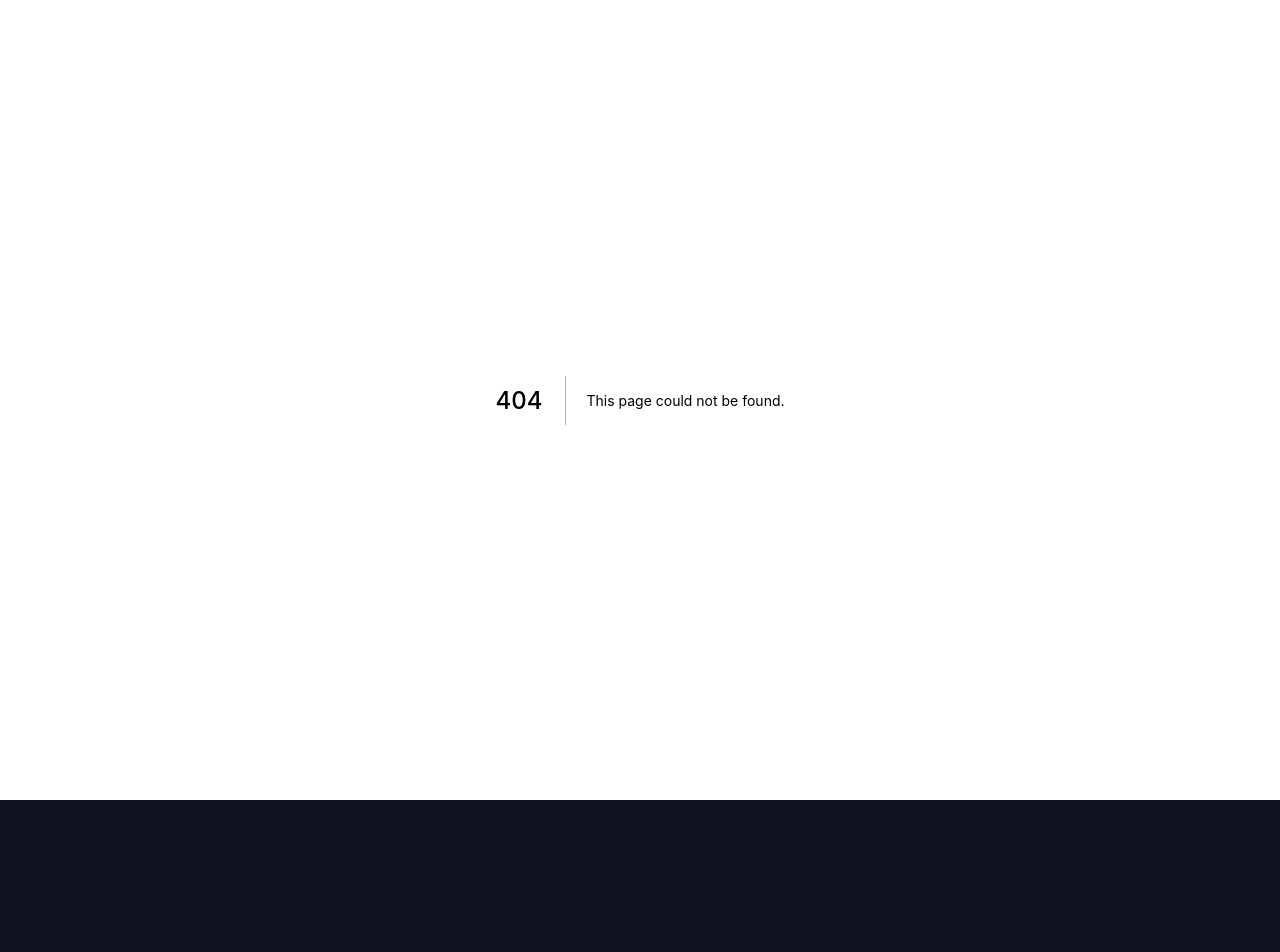
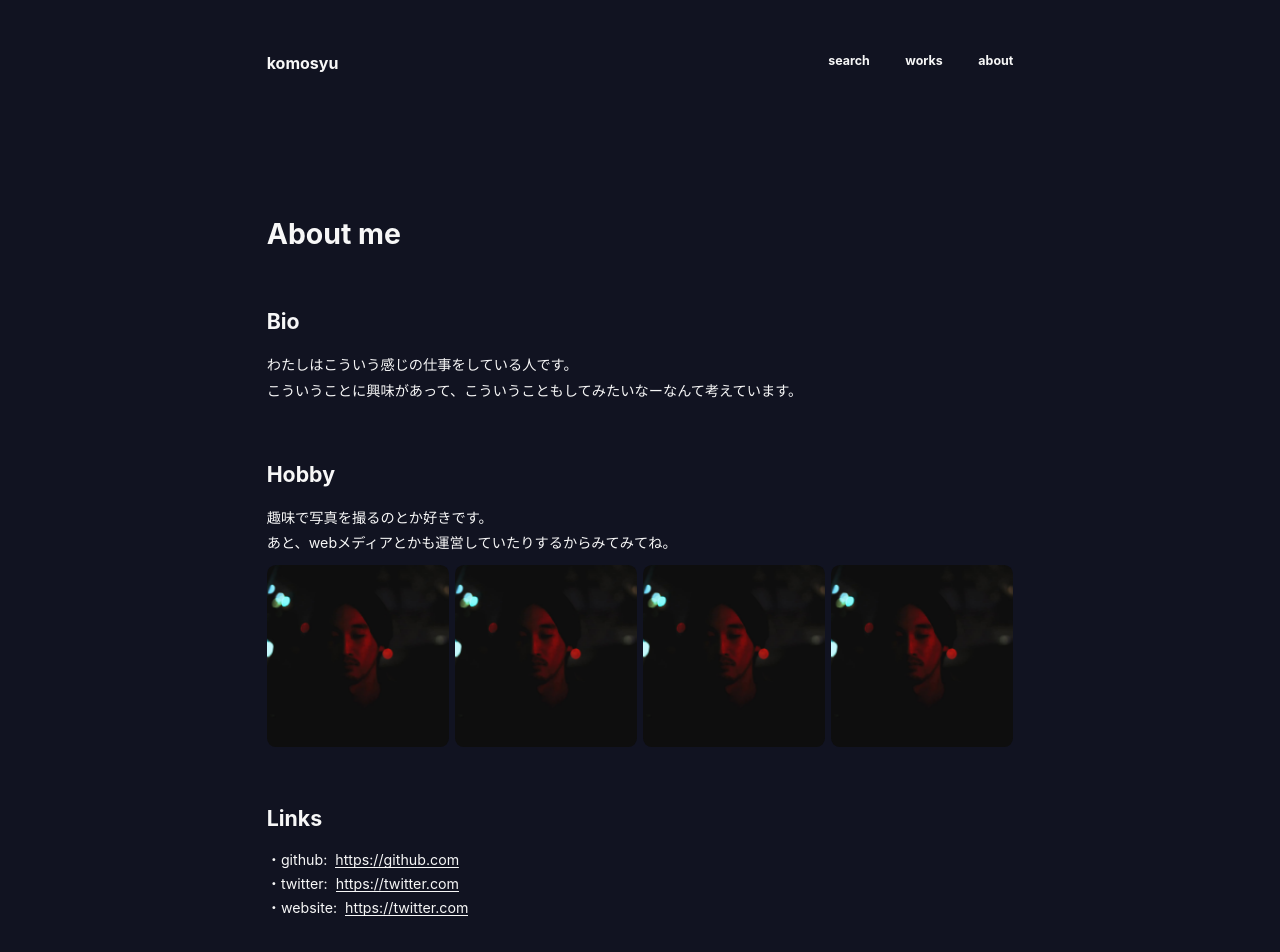
Before and after one commit to komosyu4649/komosyu, a Next.js app: page /about in a window 1280 px wide. Before the commit this address had no page. Shown: the top 952 px of the page. Before the commit the page ends 800 px from the top, so only its background shows below. Built offline with nearby package versions, Linux system fonts and the light colour scheme.

Commit message:
add: about

```diff
--- /dev/null
+++ b/comoponents/AboutMain.tsx
@@ -0,0 +1,110 @@
+import Image from 'next/image'
+import Link from 'next/link'
+import style from 'styles/AboutMain.module.scss'
+import styleImg from 'styles/CommonImg.module.scss'
+import styleText from 'styles/CommonText.module.scss'
+
+const AboutMain = () => {
+  const garellyImgs = [
+    {
+      src: '/asset/img/common/komosyu.jpg',
+    },
+    {
+      src: '/asset/img/common/komosyu.jpg',
+    },
+    {
+      src: '/asset/img/common/komosyu.jpg',
+    },
+    {
+      src: '/asset/img/common/komosyu.jpg',
+    },
+  ]
+
+  const links = [
+    {
+      name: '・github:',
+      link: 'https://github.com',
+    },
+    {
+      name: '・twitter:',
+      link: 'https://twitter.com',
+    },
+    {
+      name: '・website:',
+      link: 'https://twitter.com',
+    },
+  ]
+
+  return (
+    <div className={style.container}>
+      <h1 className={style.title}>About me</h1>
+      <div className={style.main}>
+        {/*  */}
+        <div className={style.mainPart}>
+          <h2 className={style.mainPartTitle}>Bio</h2>
+          <div className={style.mainPartContent}>
+            <p className={style.mainPartContentText}>
+              わたしはこういう感じの仕事をしている人です。
+              <br />
+              こういうことに興味があって、こういうこともしてみたいなーなんて考えています。
+            </p>
+          </div>
+        </div>
+        {/*  */}
+        <div className={style.mainPart}>
+          <h2 className={style.mainPartTitle}>Hobby</h2>
+          <div className={style.mainPartContent}>
+            <p className={style.mainPartContentText}>
+              趣味で写真を撮るのとか好きです。
+              <br />
+              あと、webメディアとかも運営していたりするからみてみてね。
+            </p>
+            <div className={style.mainPartContentGarelly}>
+              <ul className={style.mainPartContentGarellyList}>
+                {garellyImgs.map((garellyImg) => (
+                  <li
+                    className={`${styleImg.default}  ${style.mainPartContentGarellyItem}`}
+                  >
+                    <Image
+                      src={garellyImg.src}
+                      alt=""
+                      layout="fill"
+                      objectFit="cover"
+                    />
+                  </li>
+                ))}
+              </ul>
+            </div>
+          </div>
+        </div>
+        {/*  */}
+        <div className={style.mainPart}>
+          <h2 className={style.mainPartTitle}>Links</h2>
+          <div className={style.mainPartContent}>
+            <ul className={style.mainPartContentList}>
+              {links.map((link) => (
+                <li className={style.mainPartContentItem}>
+                  <span className={style.mainPartContentItemName}>
+                    {link.name} &nbsp;
+                  </span>
+                  <Link href="">
+                    <a
+                      className={`${styleText.link} ${style.mainPartContentItemLink}`}
+                      target="_blank"
+                      rel="noopener noreferrer"
+                    >
+                      {link.link}
+                    </a>
+                  </Link>
+                </li>
+              ))}
+            </ul>
+          </div>
+        </div>
+        {/*  */}
+      </div>
+    </div>
+  )
+}
+
+export default AboutMain
--- /dev/null
+++ b/pages/about/index.tsx
@@ -0,0 +1,13 @@
+import AboutMain from 'comoponents/AboutMain'
+import Layout from 'comoponents/Layout'
+import React from 'react'
+
+const About = () => {
+  return (
+    <Layout>
+      <AboutMain />
+    </Layout>
+  )
+}
+
+export default About
--- a/pages/search/index.tsx
+++ b/pages/search/index.tsx
@@ -1,5 +1,3 @@
-import PostCategories from 'comoponents/PostCategories'
-import PostsList from 'comoponents/PostsList'
 import type { NextPage } from 'next'
 import Layout from '../../comoponents/Layout'
 import { Posts } from 'type'
--- /dev/null
+++ b/styles/AboutMain.module.scss
@@ -0,0 +1,49 @@
+@use 'variables' as var;
+
+.container {
+  margin-top: 10rem;
+}
+.title {
+  font-size: 3.2rem;
+  font-weight: bold;
+}
+.mainPart {
+  margin-top: 6.5rem;
+}
+.mainPartTitle {
+  margin-bottom: 2rem;
+  font-size: 2.4rem;
+  font-weight: bold;
+}
+.mainPartContentText {
+  font-size: 1.6rem;
+  line-height: 1.8;
+}
+.mainPartContentGarelly {
+  margin-top: 1rem;
+}
+.mainPartContentGarellyList {
+  display: grid;
+  grid-template-columns: repeat(auto-fit, minmax(20.5rem, 1fr));
+  //   gap: 0.5rem;
+  gap: 0.667rem;
+  height: 20.5rem;
+}
+.mainPartContentGarellyItem {
+  border-radius: 1rem;
+  overflow: hidden;
+}
+.mainPartContentList {
+  display: grid;
+  grid-template-columns: auto;
+  gap: 0.5rem;
+}
+.mainPartContentItem {
+  font-size: 1.6rem;
+}
+.mainPartContentItemLink {
+  //   background-image: linear-gradient(var.$white, var.$white);
+  //   background-repeat: no-repeat;
+  //   background-size: 100% 1px;
+  //   background-position: bottom;
+}
--- /dev/null
+++ b/styles/CommonText.module.scss
@@ -0,0 +1,8 @@
+@use 'variables' as var;
+
+.link {
+  background-image: linear-gradient(var.$white, var.$white);
+  background-repeat: no-repeat;
+  background-size: 100% 1px;
+  background-position: bottom;
+}
```
